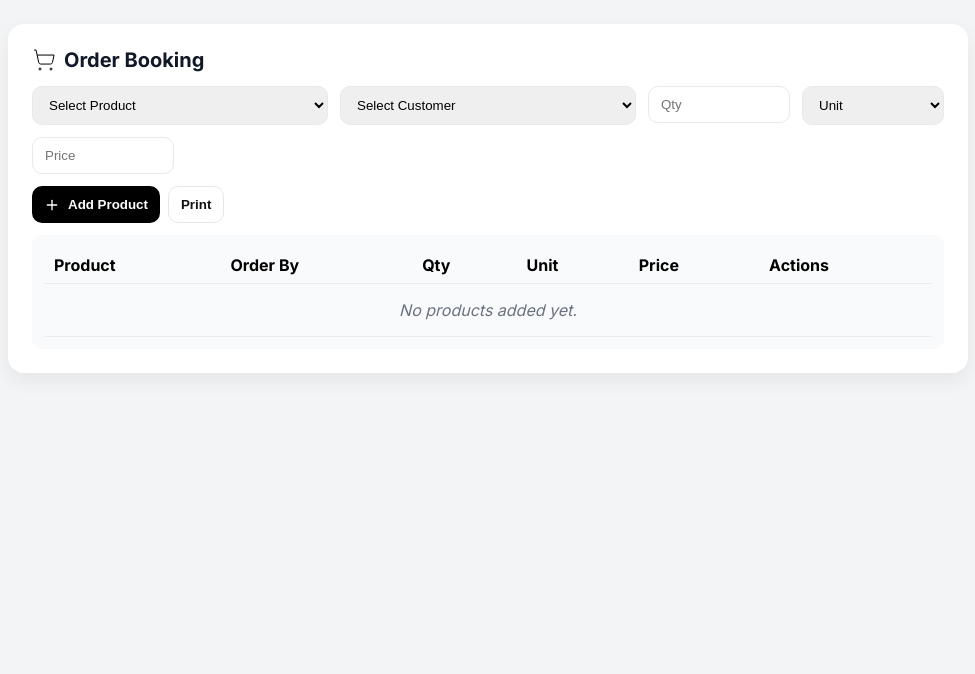
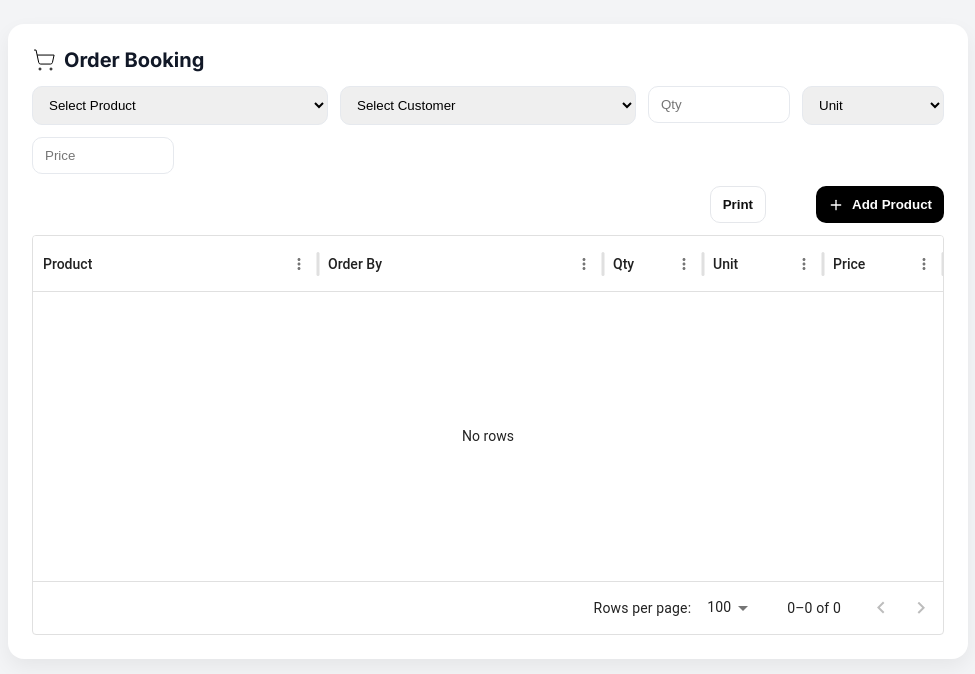
Before and after one commit to MuhammadFaizan42/aftabfood, a React (Vite) app: page /orderby in a window 1280 px wide. Shown: the top 674 px of the page, without its empty margins (152-1127 px from the left). Built offline with nearby package versions, Linux system fonts and the light colour scheme.

Commit message:
Button setting

```diff
--- a/src/order.jsx
+++ b/src/order.jsx
@@ -1,6 +1,7 @@
 // OrderPagePrint.jsx  (drop into your project or replace your current file)
 import React, { useState, useRef } from "react";
 import { Plus, Trash2, Edit } from "lucide-react";
+import { DataGrid } from "@mui/x-data-grid";
 
 export default function OrderPage() {
   const [product, setProduct] = useState("");
@@ -23,26 +24,6 @@ export default function OrderPage() {
       setPrice("");
     }
   };
-
-  const handleRemoveProduct = (index) => {
-    const updated = addedProducts.filter((_, i) => i !== index);
-    setAddedProducts(updated);
-  };
-
-  const handleEditProduct = (index) => {
-    const item = addedProducts[index];
-    if (!item) return;
-    // load into inputs for editing (simple UX)
-    setProduct(item.product);
-    setOrderBy(item.orderBy);
-    setQuantity(item.quantity);
-    setUnit(item.unit);
-    setPrice(item.price);
-    // remove original row so saving will re-add it
-    setAddedProducts((prev) => prev.filter((_, i) => i !== index));
-    window.scrollTo({ top: 0, behavior: "smooth" });
-  };
-
   // ---------- Printing ----------
   const handlePrint = () => {
     window.print(); // browser print preview — CSS ensures printable area shows only that content
@@ -72,9 +53,11 @@ export default function OrderPage() {
         .add-button { display:inline-flex; gap:8px; align-items:center; justify-content:center; padding:10px 12px; background:#000; color:#fff; border-radius:10px; border:none; cursor:pointer; font-weight:600; }
 
         /* small helpers */
-        .controls { display:flex; gap:8px; margin-bottom:12px; flex-wrap:wrap; }
+        .controls { display:flex; gap:50px; margin-bottom:12px; flex-wrap:wrap; }
         .btn-outline { background:#fff; color:#111; border:1px solid #e5e7eb; }
         .btn-primary { background:#0b74ff; color:#fff; border:none; }
+        .controls-right { justify-content: flex-end;}
+
 
         /* visible table on screen (keeps current UI) */
         .table-container { background:#f9fafb; border-radius:10px; padding:12px; overflow-x:auto; }
@@ -195,11 +178,7 @@ export default function OrderPage() {
         </div>
 
         {/* Buttons: Add | Print | Export PDF */}
-        <div className="controls">
-          <button onClick={handleAddProduct} className="add-button">
-            <Plus size={16} /> Add Product
-          </button>
-
+        <div className="controls controls-right">
           <button
             onClick={handlePrint}
             className="add-button btn-outline"
@@ -207,67 +186,33 @@ export default function OrderPage() {
           >
             Print
           </button>
+          <button onClick={handleAddProduct} className="add-button">
+            <Plus size={16} /> Add Product
+          </button>
         </div>
 
         {/* On-screen table (keeps current UI) */}
-        <div className="table-container">
-          <table className="styled-table">
-            <thead>
-              <tr>
-                <th>Product</th>
-                <th>Order By</th>
-                <th>Qty</th>
-                <th>Unit</th>
-                <th>Price</th>
-                <th className="actions-cell">Actions</th>
-              </tr>
-            </thead>
-            <tbody>
-              {addedProducts.length > 0 ? (
-                addedProducts.map((item, index) => (
-                  <tr key={index}>
-                    <td>{item.product}</td>
-                    <td>{item.orderBy}</td>
-                    <td>{item.quantity}</td>
-                    <td>{item.unit}</td>
-                    <td>{item.price}</td>
-                    <td className="actions-cell">
-                      <button
-                        onClick={() => handleEditProduct(index)}
-                        style={{
-                          background: "transparent",
-                          border: "none",
-                          marginRight: 8,
-                        }}
-                      >
-                        <Edit size={16} />
-                      </button>
-                      <button
-                        onClick={() => handleRemoveProduct(index)}
-                        style={{ background: "transparent", border: "none" }}
-                      >
-                        <Trash2 size={16} />
-                      </button>
-                    </td>
-                  </tr>
-                ))
-              ) : (
-                <tr>
-                  <td
-                    colSpan="6"
-                    style={{
-                      textAlign: "center",
-                      padding: 16,
-                      color: "#6b7280",
-                      fontStyle: "italic",
-                    }}
-                  >
-                    No products added yet.
-                  </td>
-                </tr>
-              )}
-            </tbody>
-          </table>
+        {/* On-screen grid using Material UI */}
+        <div style={{ height: 400, width: "100%" }}>
+          <DataGrid
+            rows={addedProducts.map((item, index) => ({
+              id: index + 1,
+              product: item.product,
+              orderBy: item.orderBy,
+              quantity: item.quantity,
+              unit: item.unit,
+              price: item.price,
+            }))}
+            columns={[
+              { field: "product", headerName: "Product", flex: 1 },
+              { field: "orderBy", headerName: "Order By", flex: 1 },
+              { field: "quantity", headerName: "Qty", width: 100 },
+              { field: "unit", headerName: "Unit", width: 120 },
+              { field: "price", headerName: "Price", width: 120 },
+            ]}
+            pageSize={5}
+            rowsPerPageOptions={[5, 10, 20]}
+          />
         </div>
       </div>
 
```
